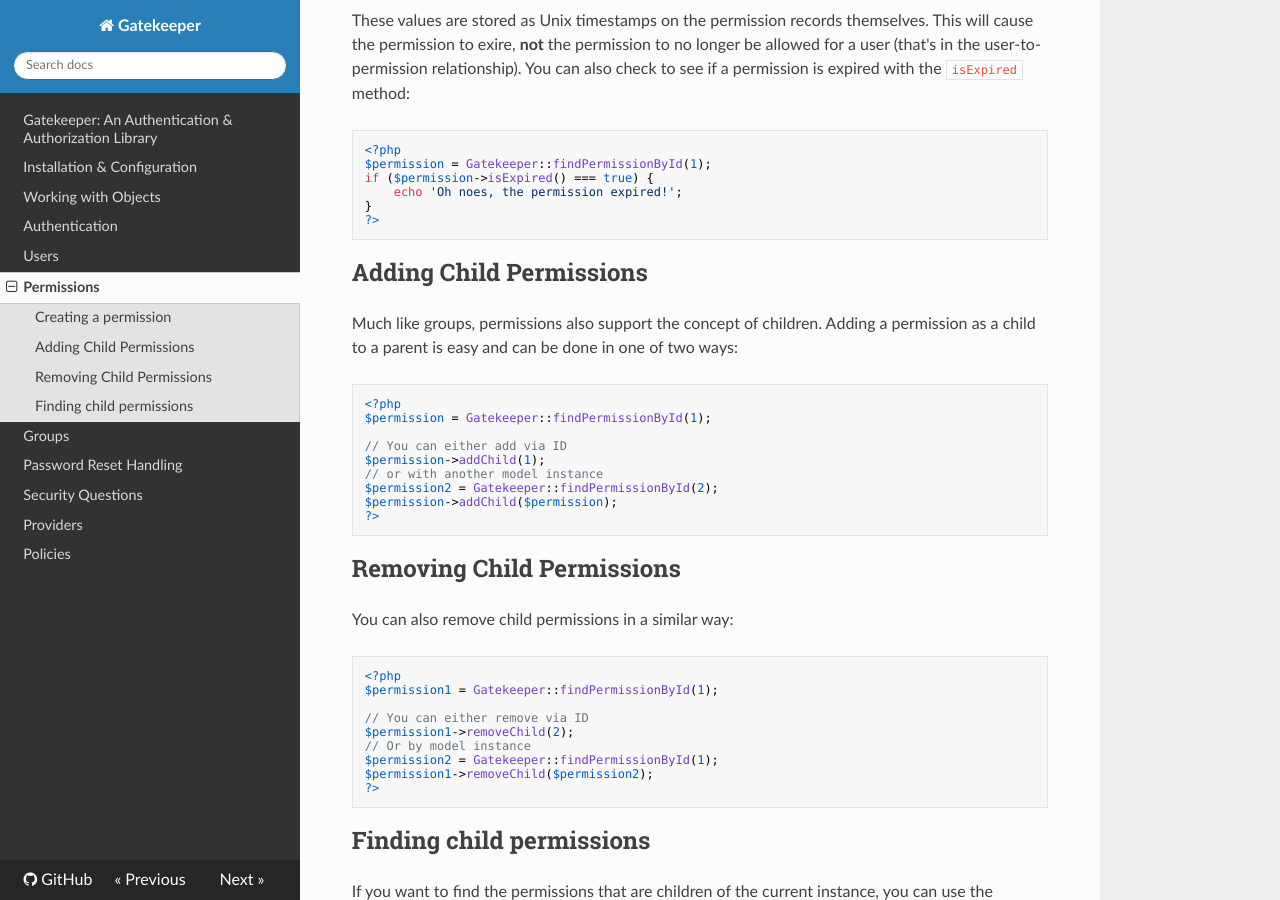
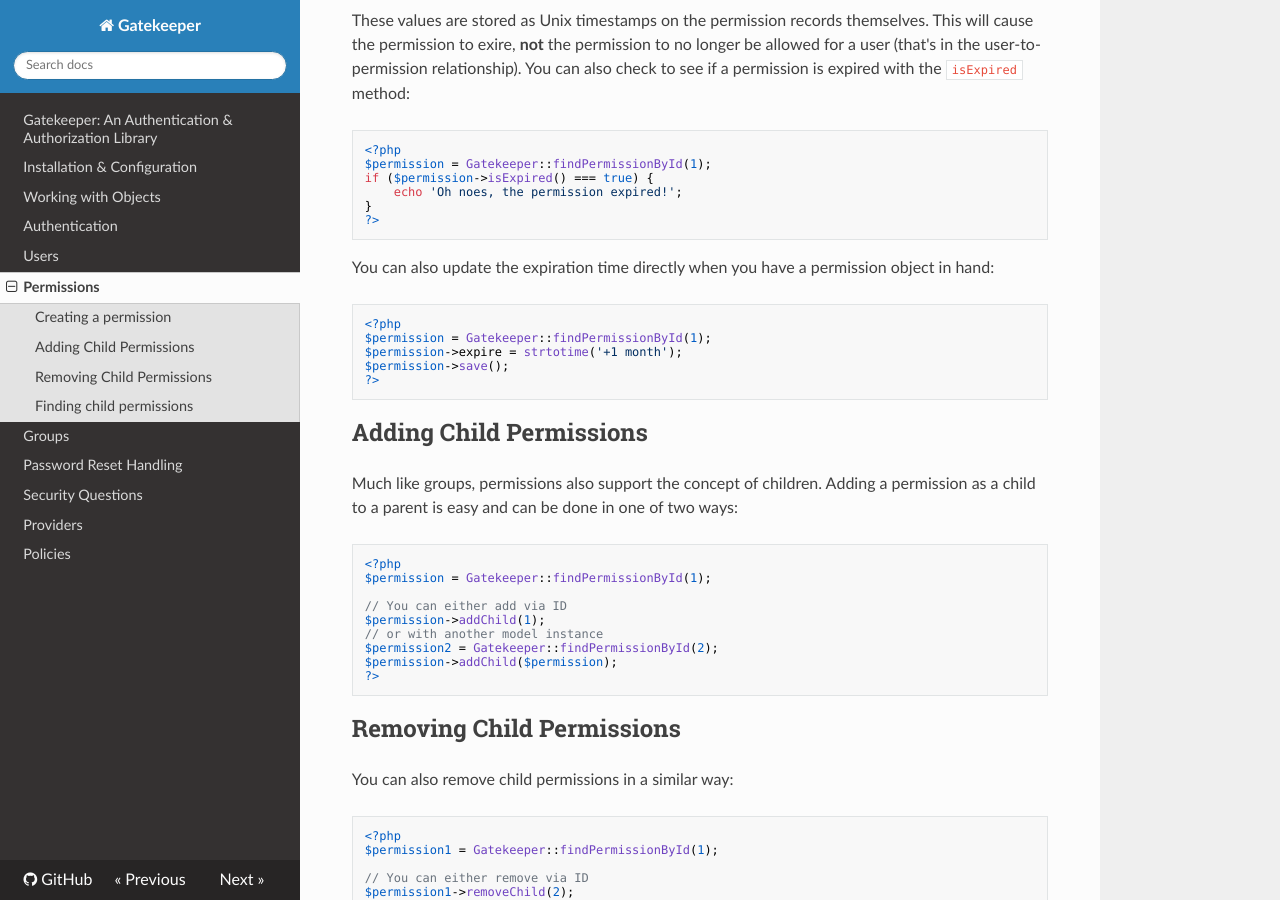
Before and after one commit to psecio/gatekeeper, an MkDocs documentation site: the page built from docs/permissions.md, in a window 1280 px wide and 900 px high, scrolled down 853 px. Built offline with MkDocs 1.6.1, drawn with Linux system fonts in a browser that asks for light colours; nearby versions of some CDN libraries; old or Windows-style settings are respelled for this version of MkDocs.

Commit message:
adding docs about updating the expiration time on permissions

````diff
--- a/docs/permissions.md
+++ b/docs/permissions.md
@@ -48,6 +48,16 @@ if ($permission->isExpired() === true) {
 ?>
 ```
 
+You can also update the expiration time directly when you have a permission object in hand:
+
+```php
+<?php
+$permission = Gatekeeper::findPermissionById(1);
+$permission->expire = strtotime('+1 month');
+$permission->save();
+?>
+```
+
 ## Adding Child Permissions
 
 Much like groups, permissions also support the concept of children. Adding a permission as a child to a parent is easy and can be done in one of two ways:
````
